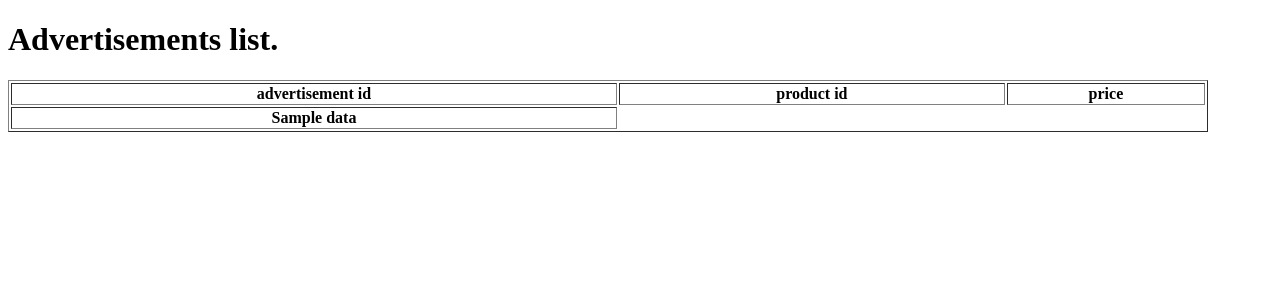
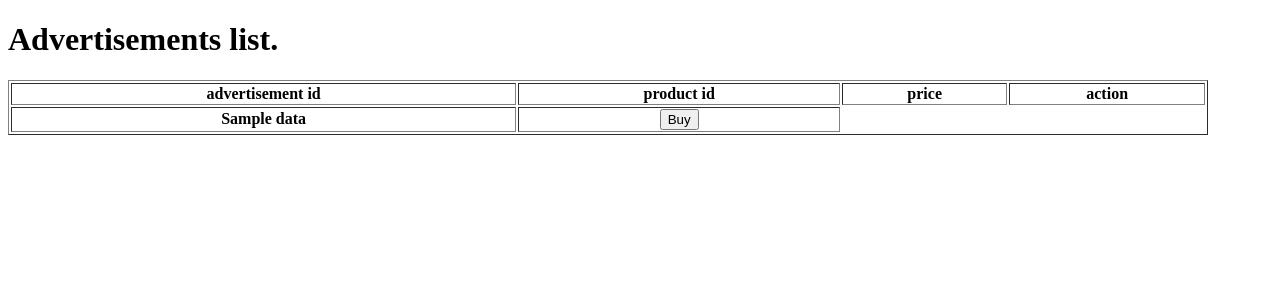
Before and after one commit to spyspy99a88b/ShoppingWebsite-DB, a Flask app: template templates/advertisement.html in a window 1280 px wide. Shown: the top 300 px of the page. Run offline with Flask 2, Linux system fonts and the light colour scheme; the template is opened without the code that fills it: most values are stand-ins (such as "Sample title", 1, 10 or a date in 2020); lists and menus that the app fills with data are empty; parts of the project's set-up code (start-up, migrations or seed data) failed here and were passed over.

Commit message:
add advertisement buttom

```diff
--- a/server.py
+++ b/server.py
@@ -211,6 +211,9 @@
     seller_ad.append([result['advertisement_id'], result['product_id'], result['price']])  #
   cursor.close()
   context = dict(data=seller_ad)
+  #需要在点击Buy后更新数据库
+  #g.conn.execute("""INSERT INTO Advertisement(name) VALUES ('grace hopper'), ('alan turing'), ('ada lovelace');""")
+
   return render_template("advertisement.html", **context)
 
 if __name__ == "__main__":
--- a/templates/advertisement.html
+++ b/templates/advertisement.html
@@ -7,12 +7,18 @@
         <th>advertisement id</th>
         <th>product id</th>
         <th>price</th>
+        <th>action</th>
       </tr>
 	{% for n in data %}
 	<tr>
 		{% for i in n %}
 		<th> {{i}} </th>
-		{% endfor %}
+        {% endfor %}
+        <th>
+        <a href="/seller/add">
+        <button>Buy</button>
+        </a>
+        </th>
 	</tr>
 	{% endfor %}
 
```
